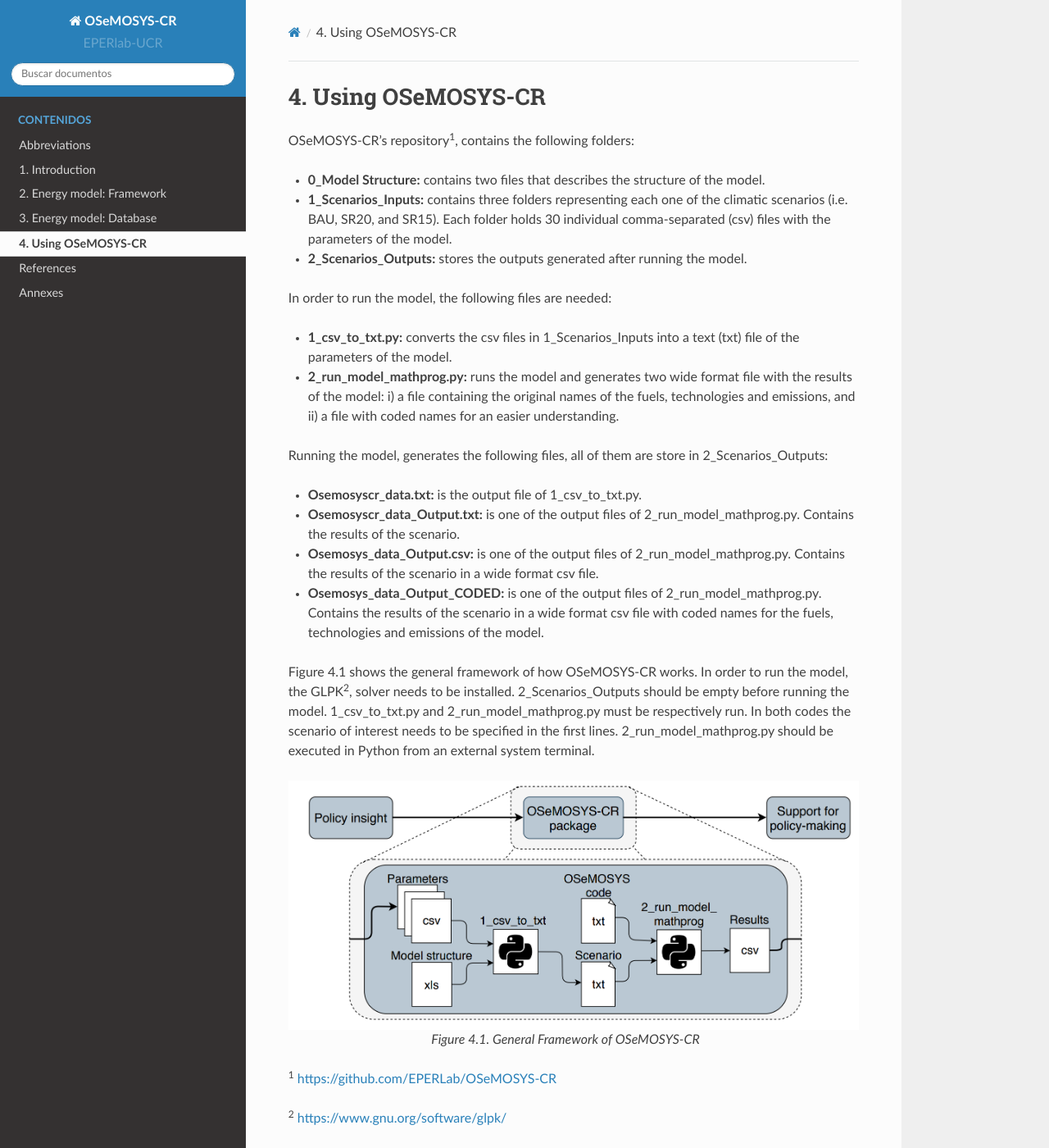
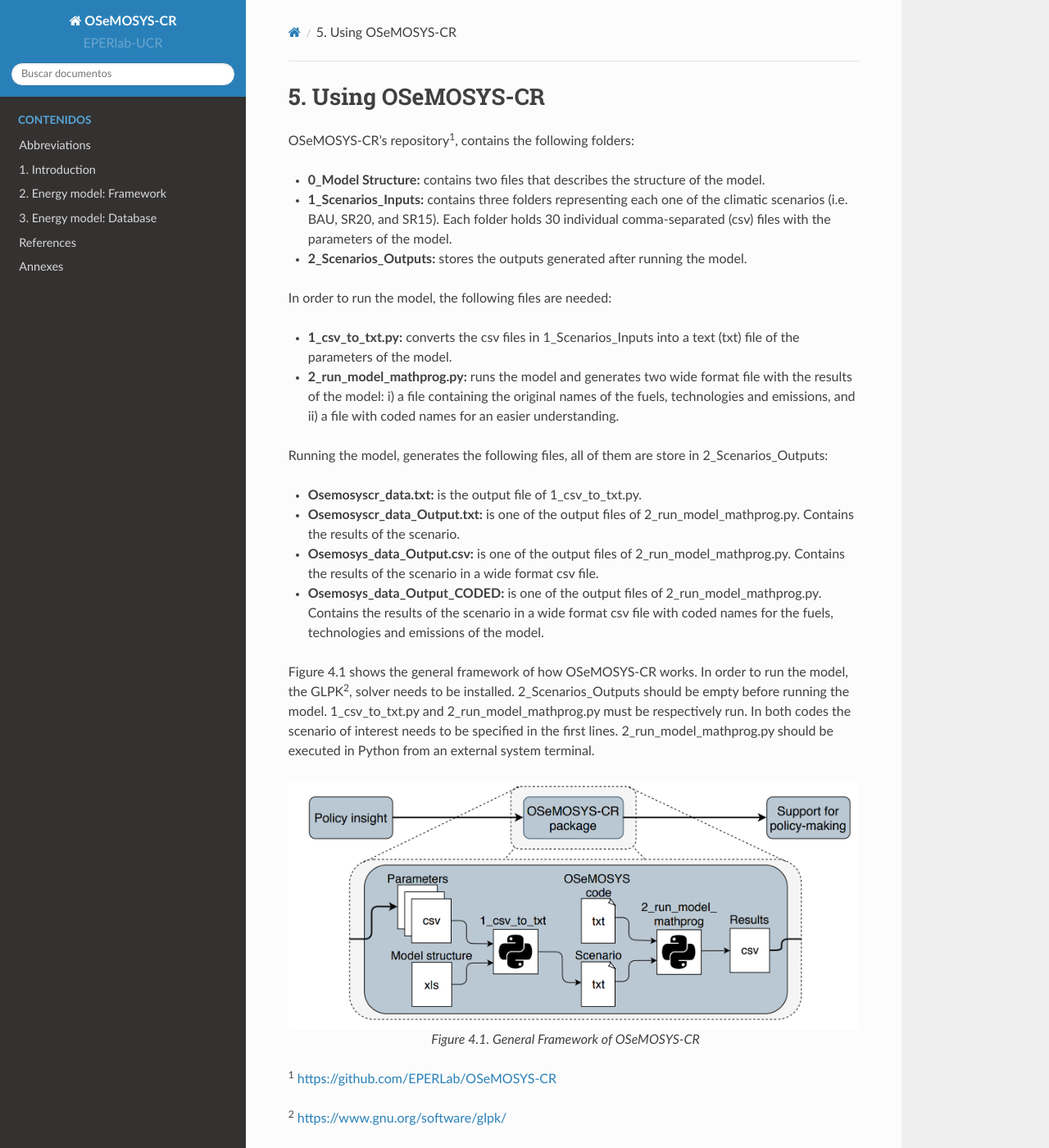
Before and after one commit to EPERLab/OSeMOSYS-CR, a Sphinx documentation site: the page built from docs/05PythonModules.rst, in a window 1280 px wide and 1400 px high. Shown: the whole window at 82% size. Built offline with Sphinx 7.4.7 and the Read the Docs theme 2.0.0, drawn with Linux system fonts in a browser that asks for light colours; formulas are drawn with MathJax 3; pages that are not in the unit, such as notebooks, are missing from menus.

Commit message:
Update and rename 04PythonModules.rst to 05PythonModules.rst

```diff
--- a/docs/04PythonModules.rst
+++ b/docs/05PythonModules.rst
@@ -1,4 +1,4 @@
-4. Using OSeMOSYS-CR
+5. Using OSeMOSYS-CR
 =================
 
 OSeMOSYS-CR's repository\ :sup:`1`, contains the following folders:
```
